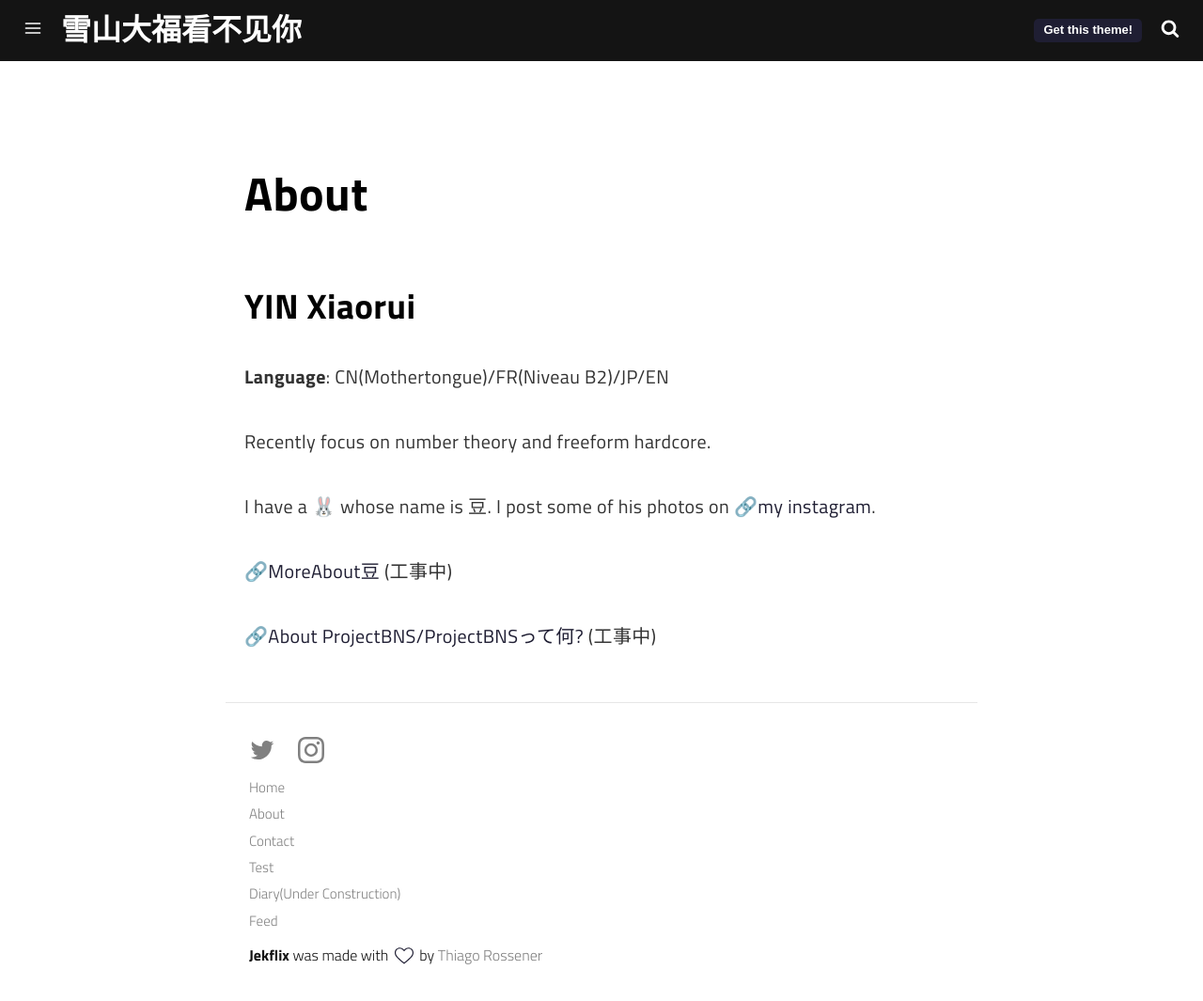
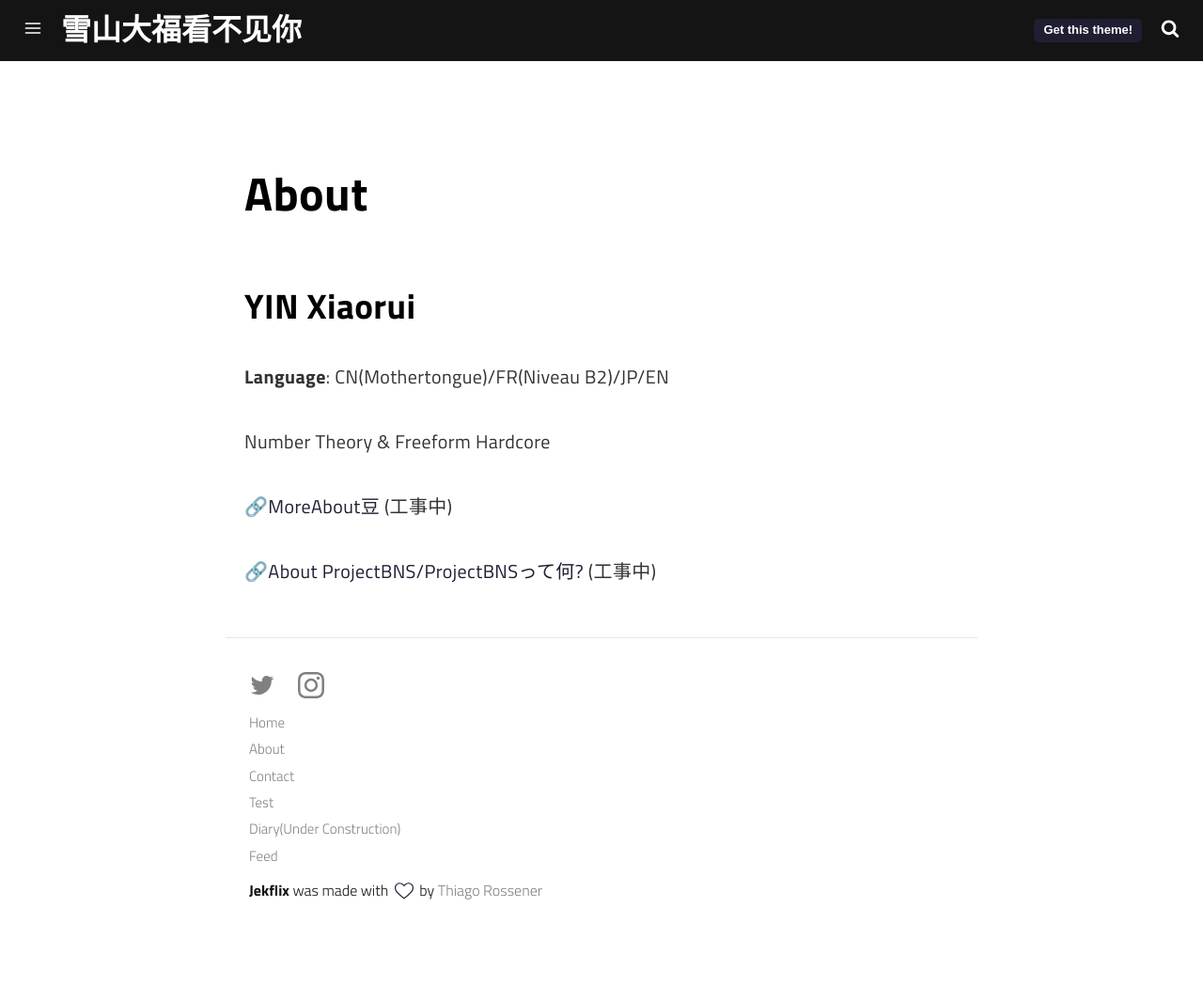
Before and after one commit to XiaoruiYIN/XiaoruiYIN.github.io, a Jekyll site: the page built from about.md, in a window 1280 px wide and 1065 px high. Shown: the whole window at 94% size. Built offline with Jekyll 4.4.1, drawn with Linux system fonts in a browser that asks for light colours; a script that is not in the unit is left out.

Commit message:
Update about.md

```diff
--- a/about.md
+++ b/about.md
@@ -11,11 +11,7 @@ permalink: /about/
 
 **Language**: CN(Mothertongue)/FR(Niveau B2)/JP/EN
 
-
-
-Recently focus on number theory and freeform hardcore.
-
-I have a 🐰 whose name is 豆. I post some of his photos on <a href="https://www.instagram.com/rorange30303/">🔗my instagram</a>.
+Number Theory & Freeform Hardcore
 
 <a href="xiaoruiyin.github.io/d">🔗MoreAbout豆</a> (工事中)
 
```
